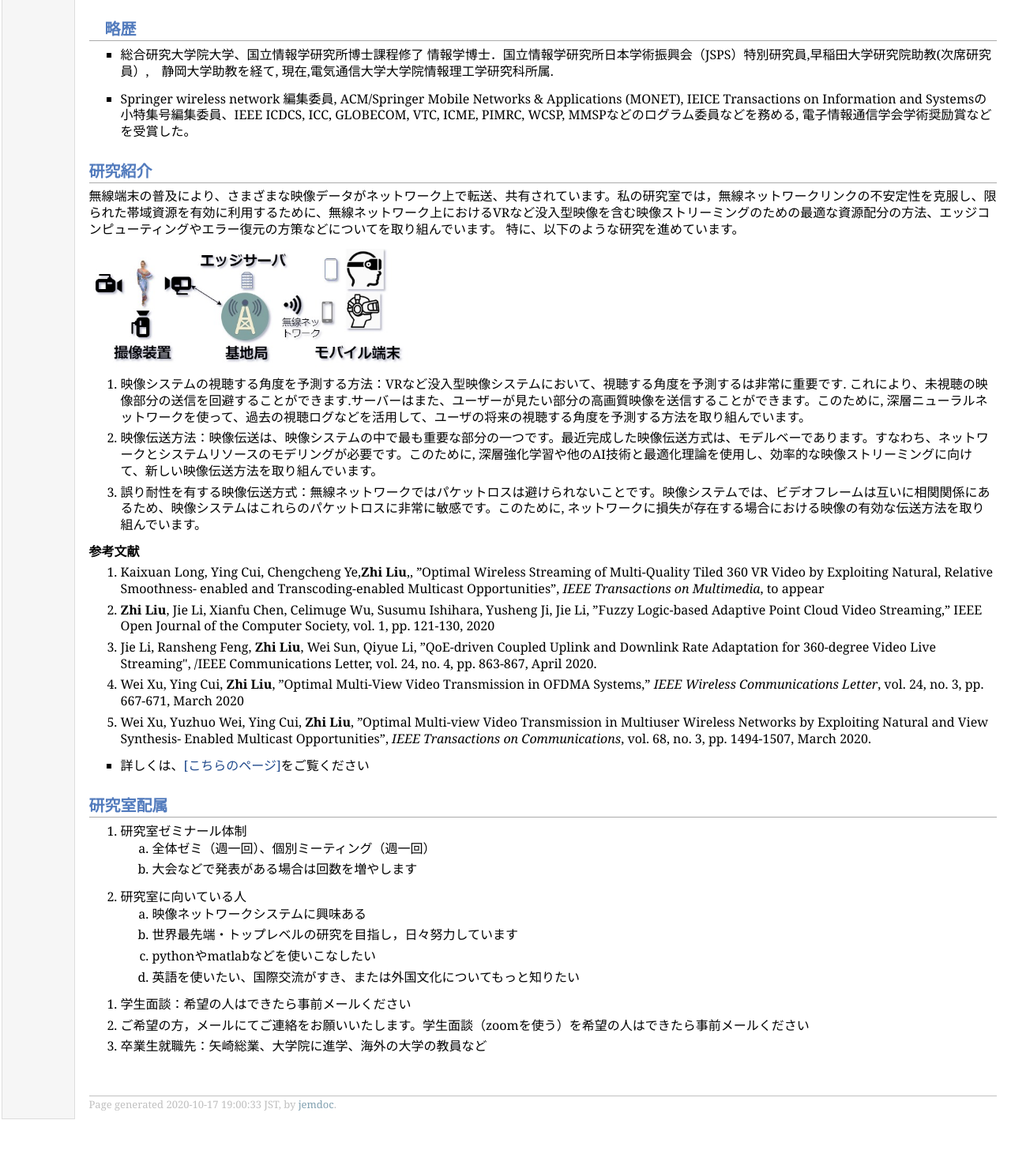
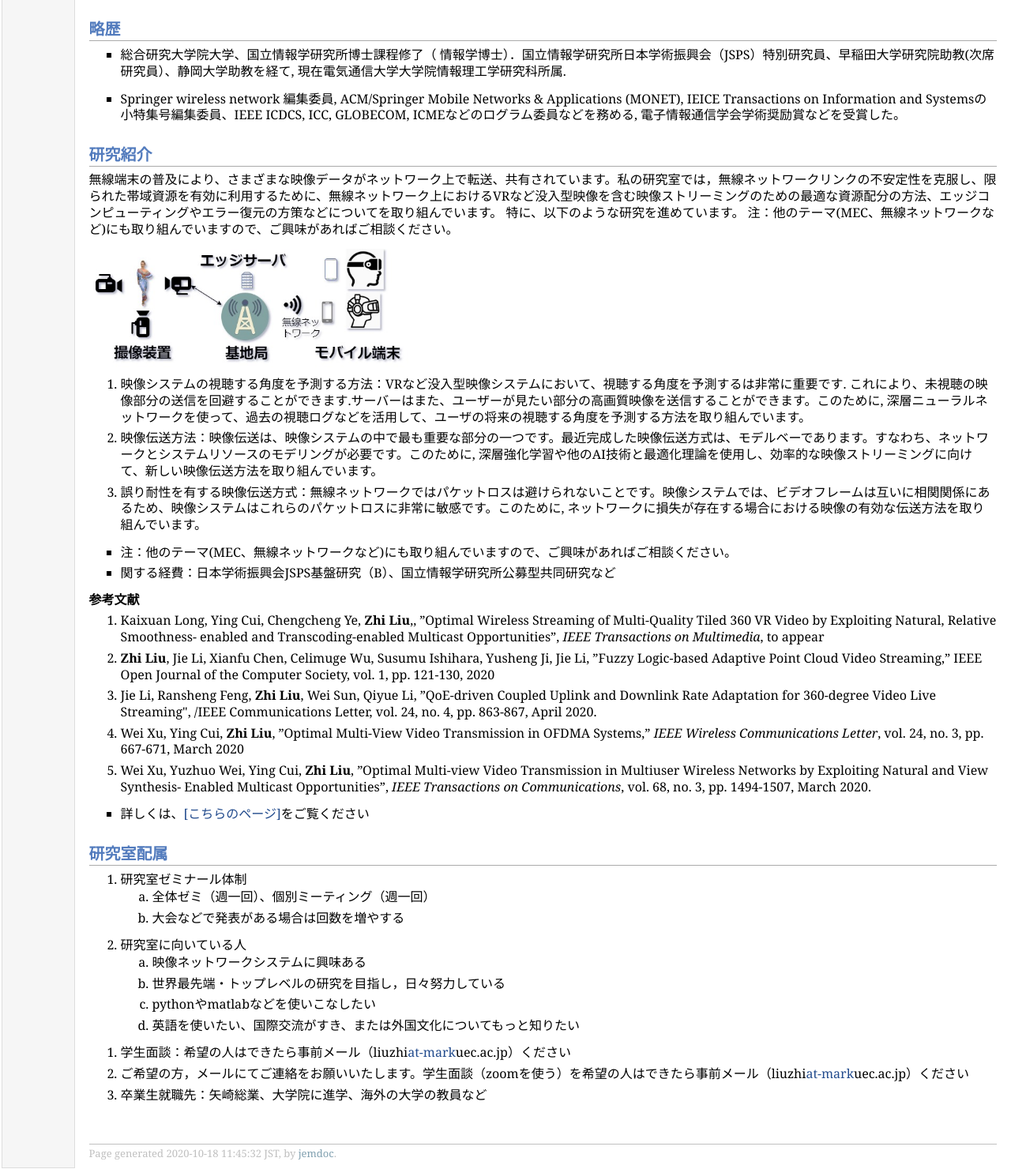
Before and after one commit to liuzhishizu/liuzhiabc.github.io, a plain HTML site: page index.html in a window 1280 px wide. Shown: the part 438-1918 px from the top of the page at 79% size. Before the commit the page ends 1865 px from the top, so only its background shows below. Drawn offline with Linux system fonts and the light colour scheme.

Commit message:
Update index.html

```diff
--- a/index.html
+++ b/index.html
@@ -33,18 +33,19 @@
 <p><b>専門分野</b></p>
 <p>映像ネットワークシステム： ネットワーキング、機械学習、最適化理論、エッジコンピューティングなどによる映像システム、特にVRなど没入型映像システム</p>
 </td></tr></table>
-<h2>　略歴</h2>
+<h2>略歴</h2>
 <ul>
-<li><p>総合研究大学院大学、国立情報学研究所博士課程修了 情報学博士．国立情報学研究所日本学術振興会（JSPS）特別研究員,早稲田大学研究院助教(次席研究員）,　静岡大学助教を経て, 現在,電気通信大学大学院情報理工学研究科所属.</p>
+<li><p>総合研究大学院大学、国立情報学研究所博士課程修了（ 情報学博士）．国立情報学研究所日本学術振興会（JSPS）特別研究員、早稲田大学研究院助教(次席研究員）、静岡大学助教を経て, 現在電気通信大学大学院情報理工学研究科所属.</p>
 </li>
 </ul>
 <ul>
-<li><p>Springer wireless network 編集委員, ACM/Springer Mobile Networks &amp; Applications (MONET),  IEICE Transactions on Information and Systemsの 小特集号編集委員、IEEE ICDCS, ICC, GLOBECOM, VTC, ICME, PIMRC, WCSP, MMSPなどのログラム委員などを務める, 電子情報通信学会学術奨励賞などを受賞した。</p>
+<li><p>Springer wireless network 編集委員, ACM/Springer Mobile Networks &amp; Applications (MONET),  IEICE Transactions on Information and Systemsの 小特集号編集委員、IEEE ICDCS, ICC, GLOBECOM, ICMEなどのログラム委員などを務める, 電子情報通信学会学術奨励賞などを受賞した。</p>
 </li>
 </ul>
 <h2>研究紹介</h2>
 <p>無線端末の普及により、さまざまな映像データがネットワーク上で転送、共有されています。私の研究室では，無線ネットワークリンクの不安定性を克服し、限られた帯域資源を有効に利用するために、無線ネットワーク上におけるVRなど没入型映像を含む映像ストリーミングのための最適な資源配分の方法、エッジコンピューティングやエラー復元の方策などについてを取り組んでいます。
-特に、以下のような研究を進めています。</p>
+特に、以下のような研究を進めています。
+注：他のテーマ(MEC、無線ネットワークなど)にも取り組んでいますので、ご興味があればご相談ください。</p>
 <table class="imgtable"><tr><td>
 <img src="research.jpg" alt="alt text" width="400px" height="HEIGHTpx" />&nbsp;</td>
 <td align="left"></td></tr></table>
@@ -56,9 +57,15 @@
 <li><p>誤り耐性を有する映像伝送方式：無線ネットワークではパケットロスは避けられないことです。映像システムでは、ビデオフレームは互いに相関関係にあるため、映像システムはこれらのパケットロスに非常に敏感です。このために, ネットワークに損失が存在する場合における映像の有効な伝送方法を取り組んでいます。</p>
 </li>
 </ol>
+<ul>
+<li><p>注：他のテーマ(MEC、無線ネットワークなど)にも取り組んでいますので、ご興味があればご相談ください。</p>
+</li>
+<li><p>関する経費：日本学術振興会JSPS基盤研究（B）、国立情報学研究所公募型共同研究など</p>
+</li>
+</ul>
 <p><b>参考文献</b></p>
 <ol>
-<li><p>Kaixuan Long, Ying Cui, Chengcheng Ye,<b>Zhi Liu</b>,, ”Optimal Wireless Streaming of Multi-Quality Tiled 360 VR Video by Exploiting Natural, Relative Smoothness-
+<li><p>Kaixuan Long, Ying Cui, Chengcheng Ye, <b>Zhi Liu</b>,, ”Optimal Wireless Streaming of Multi-Quality Tiled 360 VR Video by Exploiting Natural, Relative Smoothness-
 enabled and Transcoding-enabled Multicast Opportunities”, <i>IEEE Transactions on Multimedia</i>, to appear</p>
 </li>
 <li><p><b>Zhi Liu</b>, Jie Li, Xianfu Chen, Celimuge Wu, Susumu Ishihara, Yusheng Ji, Jie Li, ”Fuzzy Logic-based Adaptive Point Cloud Video Streaming,” IEEE Open
@@ -83,14 +90,14 @@ Enabled Multicast Opportunities”, <i>IEEE Transactions on Communications</i>,
 <ol>
 <li><p>全体ゼミ（週一回）、個別ミーティング（週一回）</p>
 </li>
-<li><p>大会などで発表がある場合は回数を増やします</p>
+<li><p>大会などで発表がある場合は回数を増やする</p>
 </li></ol>
 </li>
 <li><p>研究室に向いている人</p>
 <ol>
 <li><p>映像ネットワークシステムに興味ある</p>
 </li>
-<li><p>世界最先端・トップレベルの研究を目指し，日々努力しています</p>
+<li><p>世界最先端・トップレベルの研究を目指し，日々努力している</p>
 </li>
 <li><p>pythonやmatlabなどを使いこなしたい</p>
 </li>
@@ -101,16 +108,16 @@ Enabled Multicast Opportunities”, <i>IEEE Transactions on Communications</i>,
 </li>
 </ol>
 <ol>
-<li><p>学生面談：希望の人はできたら事前メールください</p>
+<li><p>学生面談：希望の人はできたら事前メール（liuzhi<a href="at-mark">at-mark</a>uec.ac.jp）ください</p>
 </li>
-<li><p>ご希望の方，メールにてご連絡をお願いいたします。学生面談（zoomを使う）を希望の人はできたら事前メールください</p>
+<li><p>ご希望の方，メールにてご連絡をお願いいたします。学生面談（zoomを使う）を希望の人はできたら事前メール（liuzhi<a href="at-mark">at-mark</a>uec.ac.jp）ください</p>
 </li>
 <li><p>卒業生就職先：矢崎総業、大学院に進学、海外の大学の教員など</p>
 </li>
 </ol>
 <div id="footer">
 <div id="footer-text">
-Page generated 2020-10-17 19:00:33 JST, by <a href="http://jemdoc.jaboc.net/">jemdoc</a>.
+Page generated 2020-10-18 11:45:32 JST, by <a href="http://jemdoc.jaboc.net/">jemdoc</a>.
 </div>
 </div>
 </td>
```
